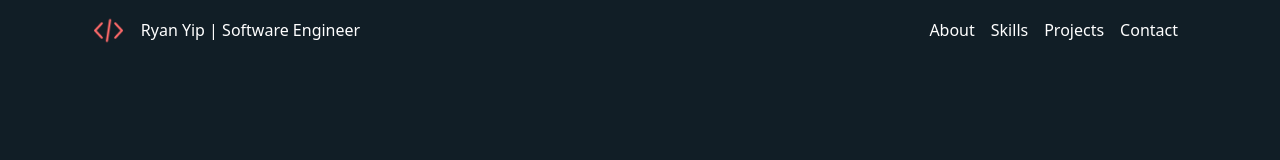
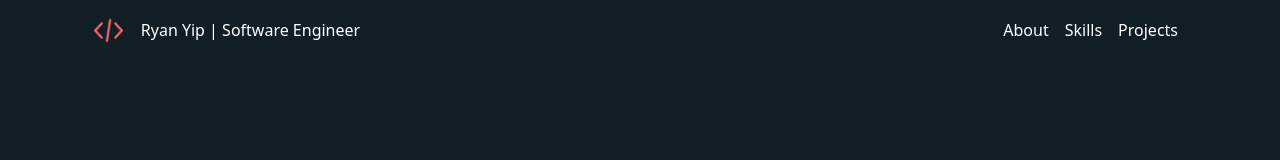
Before and after one commit to ryanayip/Portfolio, a React (Vite) app: page / in a window 1280 px wide. Shown: the top 160 px of the page. Built offline with nearby package versions, Linux system fonts and the light colour scheme.

Commit message:
Removed Contact from NavBar

```diff
--- a/src/components/NavMain.jsx
+++ b/src/components/NavMain.jsx
@@ -50,9 +50,6 @@ function NavMain() {
                 <Nav.Link href="#Projects" className="text-white hoverlined">
                   Projects
                 </Nav.Link>
-                <Nav.Link href="#Contact" className="text-white hoverlined">
-                  Contact
-                </Nav.Link>
               </Nav>
             </Navbar.Collapse>
           </div>
```
